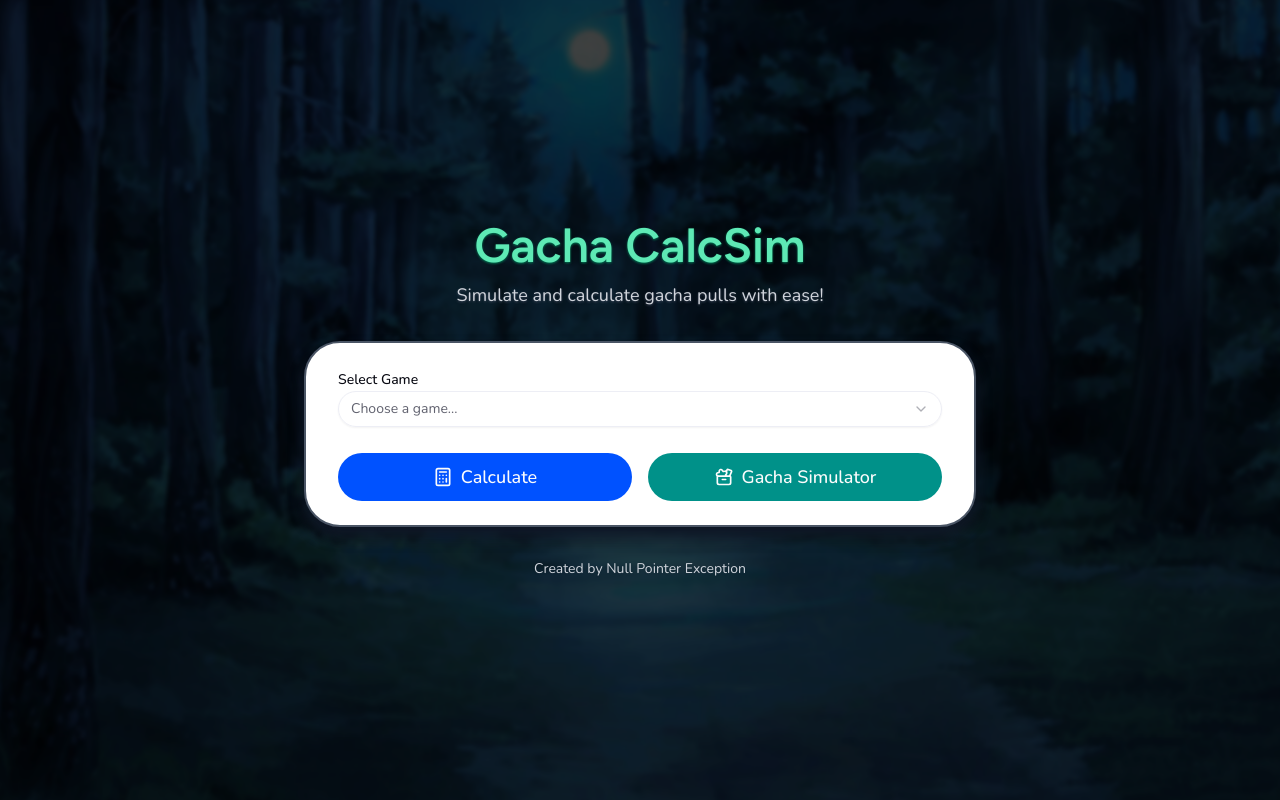
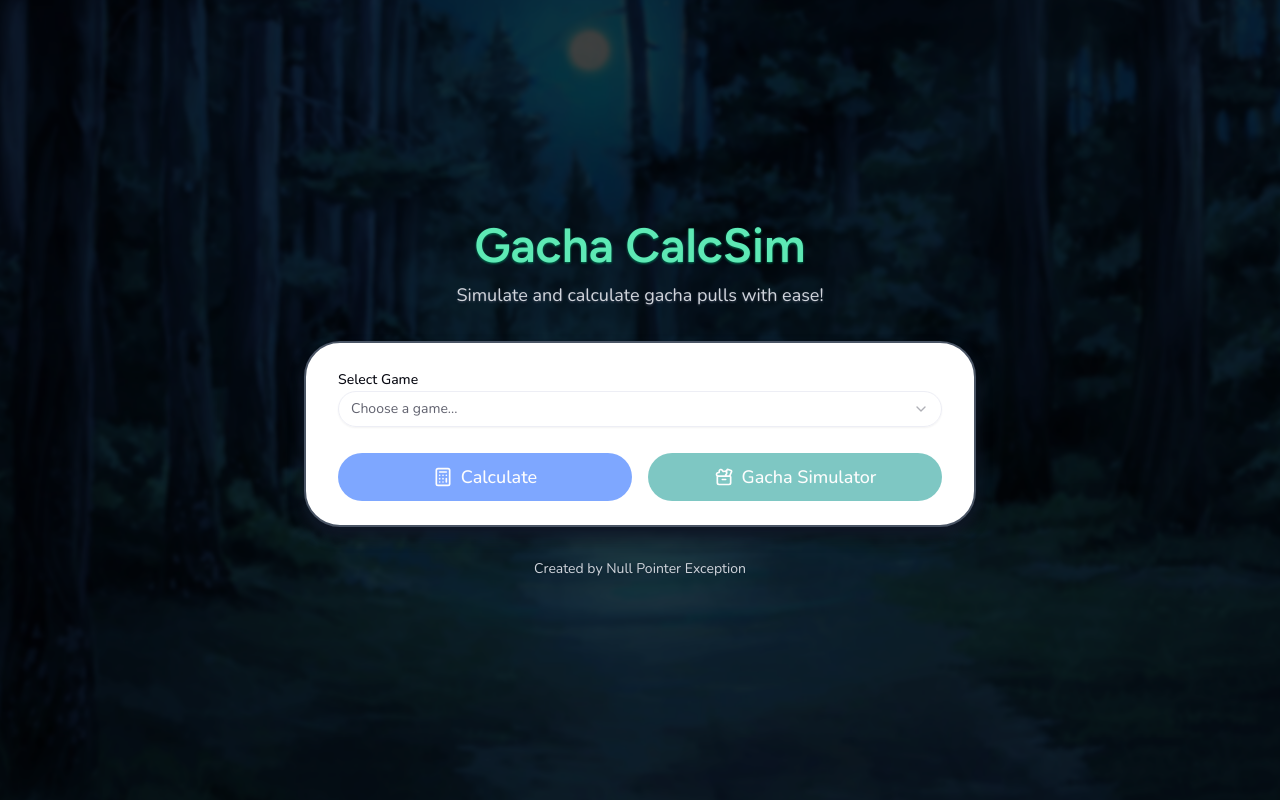
Before and after one commit to Koko-airi/Gacha-CalcSim, a Next.js app: page / in a window 1280 px wide. Built offline with nearby package versions, Linux system fonts and the light colour scheme.

Commit message:
Selected game on home page now saved in state

```diff
--- /dev/null
+++ b/src/app/(homepage)/_components/HomeCard.tsx
@@ -0,0 +1,68 @@
+"use client";
+
+import { useState } from "react";
+import { Button } from "@/components/ui/button";
+import {
+  Select,
+  SelectContent,
+  SelectItem,
+  SelectTrigger,
+  SelectValue,
+} from "@/components/ui/select";
+import { Card } from "@/components/ui/card";
+import { Calculator, ToolCase } from "lucide-react";
+import { useRouter } from "next/navigation";
+
+export default function HomeCard() {
+  const [game, setGame] = useState<string>("");
+  const router = useRouter();
+
+  return (
+    <Card className="px-8 py-6 drop-shadow-xl drop-shadow-gray-900 border-2 border-gray-600">
+      <div className="space-y-2">
+        <label className="text-sm font-medium text-foreground">
+          Select Game
+        </label>
+        <Select value={game} onValueChange={setGame}>
+          <SelectTrigger className="w-full">
+            <SelectValue placeholder="Choose a game..." />
+          </SelectTrigger>
+          <SelectContent>
+            <SelectItem value="genshin">Genshin Impact</SelectItem>
+            <SelectItem value="hsr">Honkai Star Rail</SelectItem>
+            <SelectItem value="zzz">Zenless Zone Zero</SelectItem>
+          </SelectContent>
+        </Select>
+      </div>
+      <div className="grid grid-cols-1 md:grid-cols-2 gap-4">
+        <Button
+          size="lg"
+          className={`w-full h-12 text-lg gap-2 bg-primary hover:bg-primary/90 font-medium ${
+            game && "cursor-pointer"
+          }`}
+          disabled={!game}
+          onClick={() => {
+            if (game) router.push(`/calculator/${game}`);
+          }}
+        >
+          <Calculator className="size-5" />
+          Calculate
+        </Button>
+        <Button
+          size="lg"
+          variant="secondary"
+          className={`w-full h-12 text-lg gap-2 bg-secondary hover:bg-secondary/90 font-medium ${
+            game && "cursor-pointer"
+          }`}
+          disabled={!game}
+          onClick={() => {
+            if (game) router.push(`/simulator/${game}`);
+          }}
+        >
+          <ToolCase className="size-5" />
+          Gacha Simulator
+        </Button>
+      </div>
+    </Card>
+  );
+}
--- /dev/null
+++ b/src/app/(homepage)/page.tsx
@@ -0,0 +1,25 @@
+import { figtree } from "@/lib/fonts";
+import HomeCard from "./_components/HomeCard";
+
+export default function HomePage() {
+  return (
+    <div className="min-h-screen flex flex-col items-center justify-center p-6 fade-in">
+      <div className="w-full max-w-2xl space-y-8">
+        <div className="text-center space-y-3">
+          <h1
+            className={`text-5xl font-semibold drop-shadow-emerald-700 drop-shadow-xs text-emerald-300 ${figtree.className}`}
+          >
+            Gacha CalcSim
+          </h1>
+          <p className="text-gray-300 drop-shadow-gray-700 drop-shadow-xs text-lg">
+            Simulate and calculate gacha pulls with ease!
+          </p>
+        </div>
+        <HomeCard />
+        <p className="text-center text-gray-300 drop-shadow-xs text-sm">
+          Created by Null Pointer Exception
+        </p>
+      </div>
+    </div>
+  );
+}
--- a/src/app/calculator/page.tsx
+++ b/src/app/calculator/[game]/page.tsx
@@ -1,13 +1,13 @@
 "use client";
 
-import { useEffect, useState } from "react";
+import { use, useEffect, useState } from "react";
 import Link from "next/link";
 import { Card } from "@/components/ui/card";
 import { Input } from "@/components/ui/input";
 import { ArrowLeft } from "lucide-react";
 import { figtree } from "@/lib/fonts";
-import PullPlan from "./_components/PullPlan";
-import PullChart from "./_components/PullChart";
+import PullPlan from "../_components/PullPlan";
+import PullChart from "../_components/PullChart";
 import usePullPlan from "@/hooks/usePullPlan";
 import {
   findProbabilityForPullCount,
@@ -15,15 +15,19 @@ import {
   parseRatesForGraph,
 } from "@/lib/algorithms/calculator";
 
-export default function CalculatorPage() {
+export default function CalculatorPage({
+  params,
+}: {
+  params: Promise<{ game: string }>;
+}) {
   /* We import the pull plan state from the custom hook here.
    * This will give us access to the current pull plan slots.
    * We need this to make calculations for the graph and table,
    * hence why we import here instead of in the PullPlan component.
    */
-
   const pullPlanState = usePullPlan();
   const slots = pullPlanState[0];
+  const { game } = use(params);
 
   const [numPulls, setNumPulls] = useState("10");
   const [chartData, setChartData] = useState<Record<string, string | number>[]>(
@@ -148,7 +152,12 @@ export default function CalculatorPage() {
           <h1
             className={`text-4xl font-semibold drop-shadow-emerald-600 drop-shadow-xs text-emerald-200 ${figtree.className} text-center`}
           >
-            Gacha Calculator
+            {game === "genshin"
+              ? "Genshin Impact"
+              : game === "hsr"
+              ? "Honkai Star Rail"
+              : "Zenless Zone Zero"}{" "}
+            Calculator
           </h1>
         </div>
 
--- a/src/app/page.tsx
+++ /dev/null
@@ -1,75 +0,0 @@
-import Link from "next/link";
-import { Button } from "@/components/ui/button";
-import {
-  Select,
-  SelectContent,
-  SelectItem,
-  SelectTrigger,
-  SelectValue,
-} from "@/components/ui/select";
-import { Card } from "@/components/ui/card";
-import { Calculator, ToolCase } from "lucide-react";
-import { figtree } from "@/lib/fonts";
-
-export default function HomePage() {
-  return (
-    <div className="min-h-screen flex flex-col items-center justify-center p-6 fade-in">
-      <div className="w-full max-w-2xl space-y-8">
-        <div className="text-center space-y-3">
-          <h1
-            className={`text-5xl font-semibold drop-shadow-emerald-700 drop-shadow-xs text-emerald-300 ${figtree.className}`}
-          >
-            Gacha CalcSim
-          </h1>
-          <p className="text-gray-300 drop-shadow-gray-700 drop-shadow-xs text-lg">
-            Simulate and calculate gacha pulls with ease!
-          </p>
-        </div>
-        <Card className="px-8 py-6 drop-shadow-xl drop-shadow-gray-900 border-2 border-gray-600">
-          <div className="space-y-2">
-            <label className="text-sm font-medium text-foreground">
-              Select Game
-            </label>
-            <Select>
-              <SelectTrigger className="w-full">
-                <SelectValue placeholder="Choose a game..." />
-              </SelectTrigger>
-              <SelectContent>
-                <SelectItem value="one">Genshin Impact</SelectItem>
-                <SelectItem value="two">Honkai Star Rail</SelectItem>
-                <SelectItem value="three">Zenless Zone Zero</SelectItem>
-                {/* NOTE TO SELF:
-                use a link with a url parameter to pass the selected game to the calculator/simulator pages
-                */}
-              </SelectContent>
-            </Select>
-          </div>
-          <div className="grid grid-cols-1 md:grid-cols-2 gap-4">
-            <Link href="/calculator" className="w-full">
-              <Button
-                size="lg"
-                className="w-full h-12 text-lg gap-2 bg-primary hover:bg-primary/90 cursor-pointer font-medium"
-              >
-                <Calculator className="size-5" />
-                Calculate
-              </Button>
-            </Link>
-            <Link href="/simulator" className="w-full">
-              <Button
-                size="lg"
-                variant="secondary"
-                className="w-full h-12 text-lg gap-2 bg-secondary hover:bg-secondary/90 cursor-pointer font-medium"
-              >
-                <ToolCase className="size-5" />
-                Gacha Simulator
-              </Button>
-            </Link>
-          </div>
-        </Card>
-        <p className="text-center text-gray-300 drop-shadow-xs text-sm">
-          Created by Null Pointer Exception
-        </p>
-      </div>
-    </div>
-  );
-}
```
